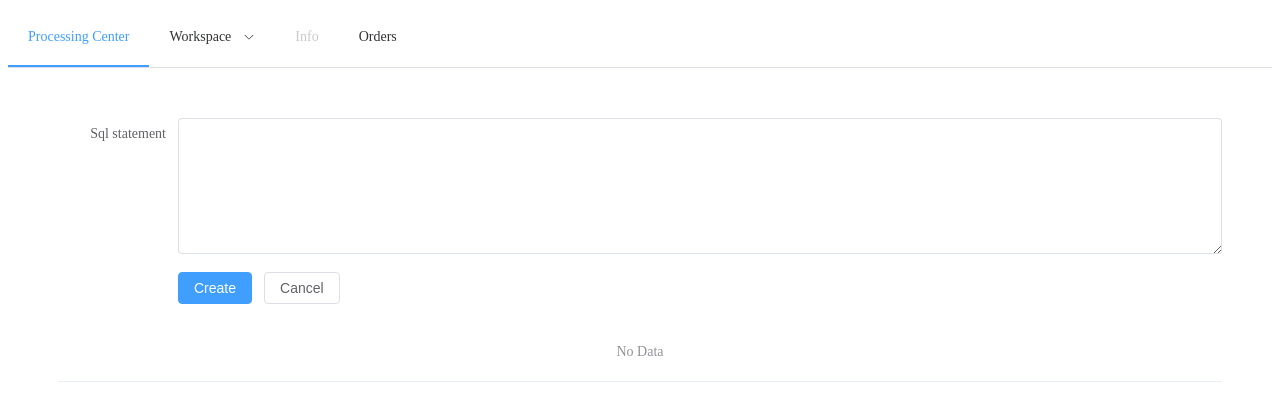
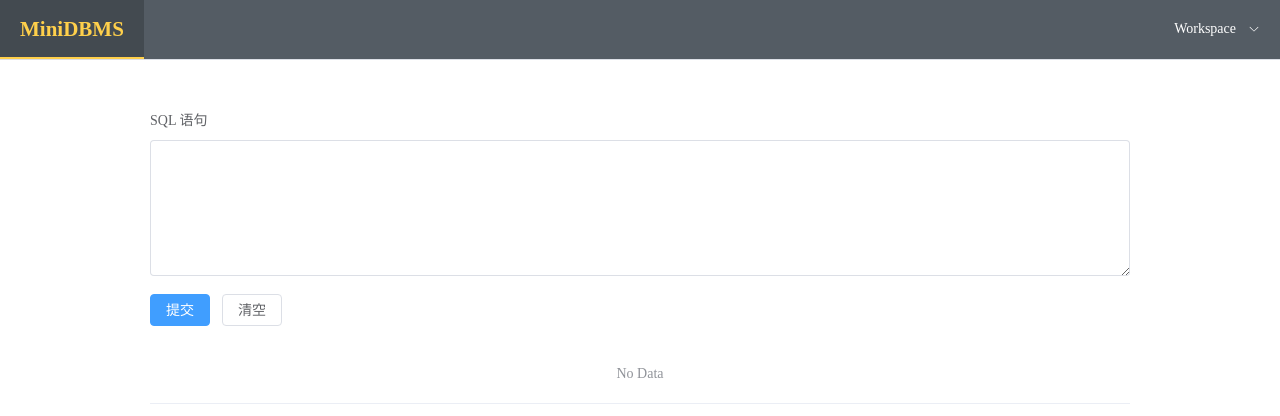
Before and after one commit to bytesc/miniDBMS, a Vue app in the folder minidbms-front/: page / in a window 1280 px wide. Shown: the top 416 px of the page. Built offline with nearby package versions, Linux system fonts and the light colour scheme.

Commit message:
fix front

```diff
--- a/minidbms-front/index.html
+++ b/minidbms-front/index.html
@@ -6,7 +6,7 @@
     <meta name="viewport" content="width=device-width, initial-scale=1.0" />
     <title>Vite + Vue</title>
   </head>
-  <body>
+  <body style="margin: 0 auto">
     <div id="app"></div>
     <script type="module" src="/src/main.js"></script>
   </body>
--- a/minidbms-front/src/components/Sql.vue
+++ b/minidbms-front/src/components/Sql.vue
@@ -9,39 +9,45 @@ const activeIndex = ref('1')
 const handleSelect = (key: string, keyPath: string[]) => {
   console.log(key, keyPath)
 }
+
 const SqlStatement = reactive({
   content: '',
 })
 
+// 表格数据
+const tableData = ref([
+  // { name: 'Alice', age: 30, country: 'USA' ,gen:"xx"},
+  // { name: 'Bob', age: 25, country: 'Canada' },
+  // { name: 'Bob', age: 25, country: 'Canada' ,gen:"xx"},
+]);
+// 从 JSON 数据中提取列
+const columns = ref([]);
+
+const onClear = () => {
+  SqlStatement.content=""
+  tableData.value=[]
+  columns.value=[]
+}
+
 const onSubmit = () => {
-  console.log('submit!')
-  console.log(SqlStatement.content)
+  // console.log('submit!')
+  // console.log(SqlStatement.content)
   getTableData()
 }
 
-
-let jsonData = [
-  // { name: 'Alice', age: 30, country: 'USA' ,gen:"xx"},
-  // { name: 'Bob', age: 25, country: 'Canada' },
-  // { name: 'Bob', age: 25, country: 'Canada' ,gen:"xx"},
-];
-
-// 从 JSON 数据中提取列
-const columns = ref([]);
-if (jsonData.length > 0) {
-  columns.value = Object.keys(jsonData[0]);
-}
-
-// 表格数据
-let tableData = ref(jsonData);
 
 import {requestPack} from "../utils/requests.js";
 const getTableData = async ()=>{
   // let res= await request.get(`user/list/?pageSize=${pageSize.value}&pageNum=${cur}`)
   let res= await requestPack.get(`/mydbms/index?statement=${SqlStatement.content}`)
-  console.log(res)
+  // console.log(res)
+  console.log(tableData.value)
   tableData.value = res.msg
+  // console.log(res.msg)
   console.log(tableData.value)
+  if (tableData.value.length > 0) {
+    columns.value = Object.keys(tableData.value[0]);
+  }
 }
 // getTableData()
 
@@ -49,38 +55,22 @@ const getTableData = async ()=>{
 </script>
 
 <template>
-<!--  <h1>{{ msg }}</h1>-->
 
-<!--  <div class="card">-->
-<!--    <button type="button" @click="count++">count is {{ count }}</button>-->
-<!--    <p>-->
-<!--      Edit-->
-<!--      <code>components/Sql.vue</code> to test HMR-->
-<!--    </p>-->
-<!--  </div>-->
-
-<!--  <p>-->
-<!--    Check out-->
-<!--    <a href="https://vuejs.org/guide/quick-start.html#local" target="_blank"-->
-<!--      >create-vue</a-->
-<!--    >, the official Vue + Vite starter-->
-<!--  </p>-->
-<!--  <p>-->
-<!--    Install-->
-<!--    <a href="https://github.com/vuejs/language-tools" target="_blank">Volar</a>-->
-<!--    in your IDE for a better DX-->
-<!--  </p>-->
-<!--  <p class="read-the-docs">Click on the Vite and Vue logos to learn more</p>-->
-<div class="common-layout">
-  <el-container>
-    <el-header style="padding: 0">
+  <el-container >
+    <el-header  style="padding: 0">
       <el-menu
           :default-active="activeIndex"
           class="el-menu-demo"
           mode="horizontal"
+          :ellipsis="false"
           @select="handleSelect"
+          background-color="#545c64"
+          text-color="#fff"
+          active-text-color="#ffd04b"
       >
-        <el-menu-item index="1">Processing Center</el-menu-item>
+        <el-menu-item index="1"><h1><strong>MiniDBMS</strong></h1></el-menu-item>
+        <div class="flex-grow" />
+<!--        <el-menu-item index="1">Processing Center</el-menu-item>-->
         <el-sub-menu index="2">
           <template #title>Workspace</template>
           <el-menu-item index="2-1">item one</el-menu-item>
@@ -93,19 +83,18 @@ const getTableData = async ()=>{
             <el-menu-item index="2-4-3">item three</el-menu-item>
           </el-sub-menu>
         </el-sub-menu>
-        <el-menu-item index="3" disabled>Info</el-menu-item>
-        <el-menu-item index="4">Orders</el-menu-item>
       </el-menu>
     </el-header>
+
     <el-container>
-      <el-main style="padding: 50px">
-        <el-form :model="SqlStatement" label-width="120px">
-          <el-form-item label="Sql statement">
+      <el-main style="padding: 50px; margin-left: 100px;margin-right: 100px" >
+        <el-form :model="SqlStatement" label-width="120px" label-position="top">
+          <el-form-item label="SQL 语句">
             <el-input v-model="SqlStatement.content" type="textarea" :rows="6"/>
           </el-form-item>
           <el-form-item>
-            <el-button type="primary" @click="onSubmit">Create</el-button>
-            <el-button>Cancel</el-button>
+            <el-button type="primary" @click="onSubmit">提交</el-button>
+            <el-button @click="onClear">清空</el-button>
           </el-form-item>
         </el-form>
 
@@ -122,11 +111,11 @@ const getTableData = async ()=>{
     </el-container>
 
   </el-container>
-</div>
+
 </template>
 
 <style scoped>
-/*.read-the-docs {*/
-/*  color: #888;*/
-/*}*/
+.flex-grow {
+  flex-grow: 1;
+}
 </style>
```
Also changed, not shown: 1 other file (tests, documents, lock files or other folders).
